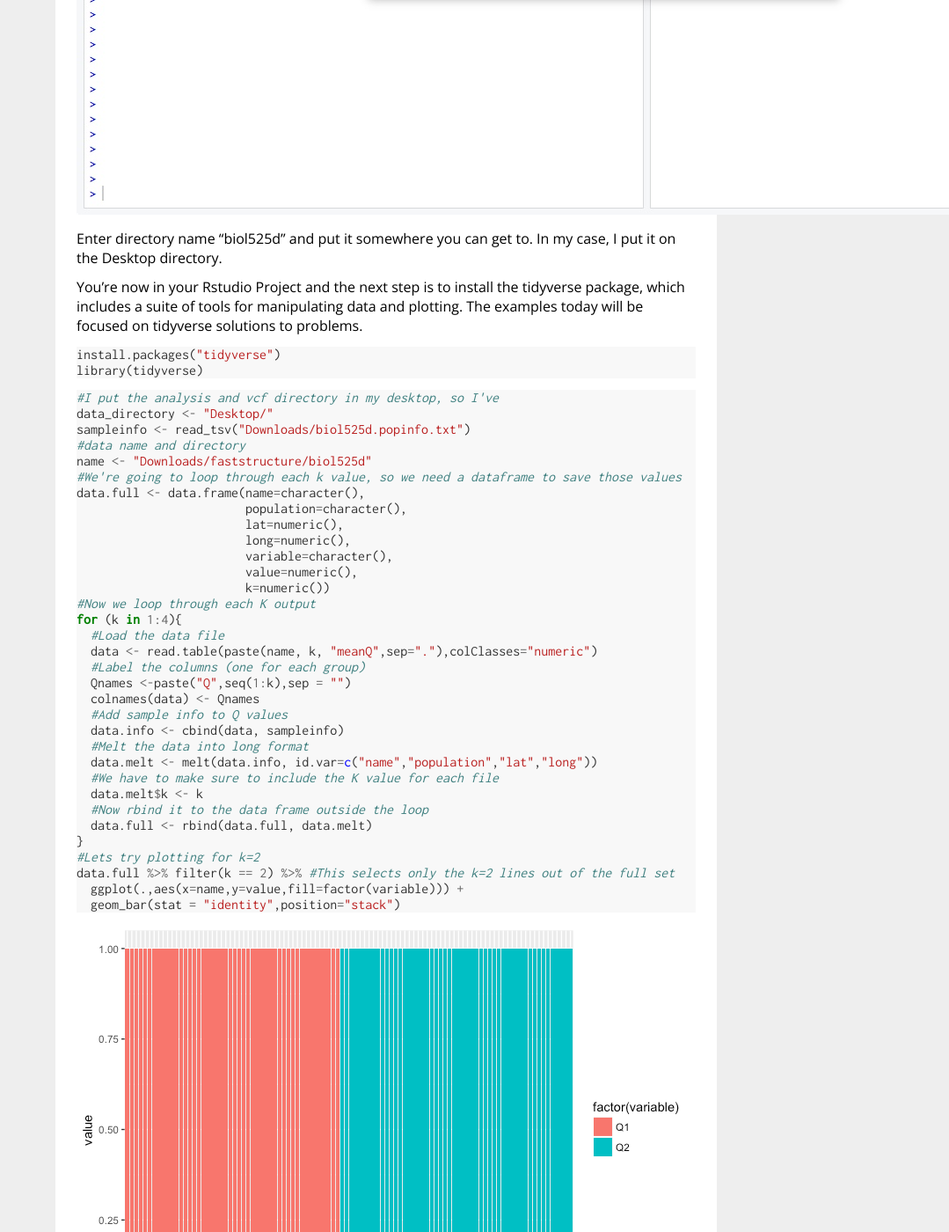
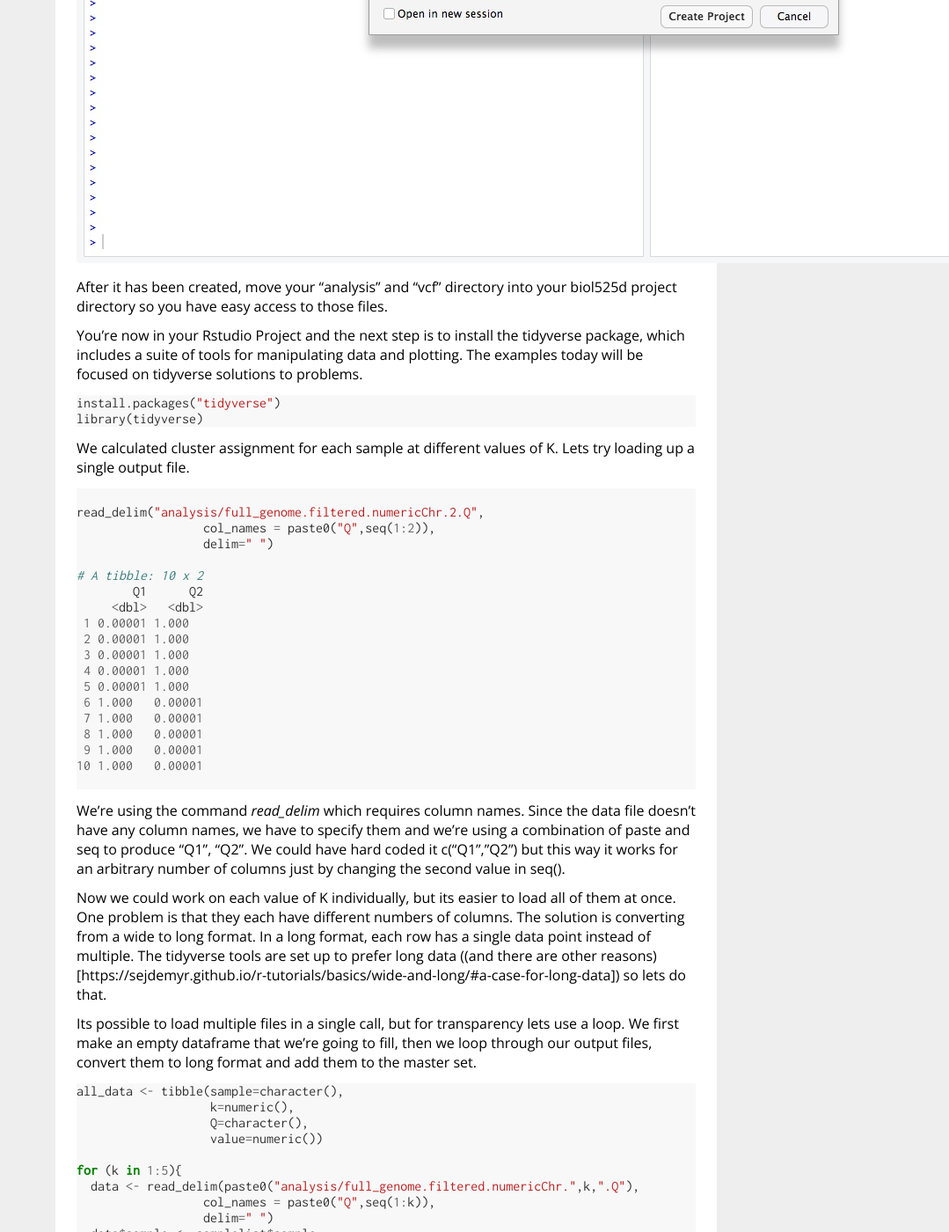
Before and after one commit to owensgl/biol525D, a Jekyll site: the page built from Topic_8-9/plotting_structure.md, in a window 1280 px wide and 1400 px high, scrolled down 3056 px. Shown: the whole window at 88% size, without its empty margins (201-1280 px from the left). Built offline with Jekyll 4.4.1, drawn with Linux system fonts in a browser that asks for light colours; our own code applies the rules of GitHub Pages for plain Markdown files; some of the changed text lies outside the part shown.

Commit message:
Update plotting_structure.md

````diff
--- a/Topic_8-9/plotting_structure.md
+++ b/Topic_8-9/plotting_structure.md
@@ -14,18 +14,19 @@ The first step to any organized R project is to create a new Rstudio project. A
 
 In Rstudio, select File->New Project
 
+Then select "New Directory".
+
 ![](rstudio_project_1.jpeg)
 
-Then select "New Directory".
+Click on "New Project".
 
 ![](rstudio_project_2.jpeg)
 
-Click on "New Directory".
+Enter directory name "biol525d" and put it somewhere you can get to. In my case, I put it on the Desktop directory. Finally, click "Create Project".
 
 ![](rstudio_project_3.jpeg)
 
-Enter directory name "biol525d" and put it somewhere you can get to. In my case, I put it on the Desktop directory.
-
+After it has been created, move your "analysis" and "vcf" directory into your biol525d project directory so you have easy access to those files.
 
 
 You're now in your Rstudio Project and the next step is to install the tidyverse package, which includes a suite of tools for manipulating data and plotting. The examples today will be focused on tidyverse solutions to problems.
@@ -37,94 +38,124 @@ install.packages("tidyverse")
 library(tidyverse)
 ```
 
+We calculated cluster assignment for each sample at different values of K. Lets try loading up a single output file.
 
 ``` r
-#I put the analysis and vcf directory in my desktop, so I've
-data_directory <- "Desktop/"
-sampleinfo <- read_tsv("Downloads/biol525d.popinfo.txt")
-#data name and directory
-name <- "Downloads/faststructure/biol525d"
-#We're going to loop through each k value, so we need a dataframe to save those values
-data.full <- data.frame(name=character(),
-                        population=character(),
-                        lat=numeric(),
-                        long=numeric(),
-                        variable=character(),
-                        value=numeric(),
-                        k=numeric())
-#Now we loop through each K output
-for (k in 1:4){
-  #Load the data file
-  data <- read.table(paste(name, k, "meanQ",sep="."),colClasses="numeric")
-  #Label the columns (one for each group)
-  Qnames <-paste("Q",seq(1:k),sep = "")
-  colnames(data) <- Qnames
-  #Add sample info to Q values
-  data.info <- cbind(data, sampleinfo)
-  #Melt the data into long format
-  data.melt <- melt(data.info, id.var=c("name","population","lat","long"))
-  #We have to make sure to include the K value for each file
-  data.melt$k <- k
-  #Now rbind it to the data frame outside the loop
-  data.full <- rbind(data.full, data.melt)
+
+read_delim("analysis/full_genome.filtered.numericChr.2.Q",
+                  col_names = paste0("Q",seq(1:2)),
+                  delim=" ")
+
+# A tibble: 10 x 2
+        Q1      Q2
+     <dbl>   <dbl>
+ 1 0.00001 1.000
+ 2 0.00001 1.000
+ 3 0.00001 1.000
+ 4 0.00001 1.000
+ 5 0.00001 1.000
+ 6 1.000   0.00001
+ 7 1.000   0.00001
+ 8 1.000   0.00001
+ 9 1.000   0.00001
+10 1.000   0.00001
+
+```
+We're using the command _read\_delim_ which requires column names. Since the data file doesn't have any column names, we have to specify them and we're using a combination of paste and seq to produce "Q1", "Q2". We could have hard coded it c("Q1","Q2") but this way it works for an arbitrary number of columns just by changing the second value in seq().
+
+Now we could work on each value of K individually, but its easier to load all of them at once. One problem is that they each have different numbers of columns. The solution is converting from a wide to long format. In a long format, each row has a single data point instead of multiple. The tidyverse tools are set up to prefer long data ((and there are other reasons)[https://sejdemyr.github.io/r-tutorials/basics/wide-and-long/#a-case-for-long-data]) so lets do that.
+
+Its possible to load multiple files in a single call, but for transparency lets use a loop. We first make an empty dataframe that we're going to fill, then we loop through our output files, convert them to long format and add them to the master set.
+
+```r
+all_data <- tibble(sample=character(),
+                   k=numeric(),
+                   Q=character(),
+                   value=numeric())
+
+for (k in 1:5){
+  data <- read_delim(paste0("analysis/full_genome.filtered.numericChr.",k,".Q"),
+                  col_names = paste0("Q",seq(1:k)),
+                  delim=" ")
+  data$sample <- samplelist$sample
+  data$k <- k
+
+  #This step converts from wide to long.
+  data %>% gather(Q, value, -sample,-k) -> data
+  all_data <- rbind(all_data,data)
 }
-#Lets try plotting for k=2
-data.full %>% filter(k == 2) %>% #This selects only the k=2 lines out of the full set
-  ggplot(.,aes(x=name,y=value,fill=factor(variable))) +
-  geom_bar(stat = "identity",position="stack")
+all_data
+# A tibble: 150 x 4
+   sample      k Q     value
+   <chr>   <int> <chr> <dbl>
+ 1 ANN1133     1 Q1        1
+ 2 ANN1134     1 Q1        1
+ 3 ANN1337     1 Q1        1
+ 4 ANN1338     1 Q1        1
+ 5 ANN1373     1 Q1        1
+ 6 ARG0010     1 Q1        1
+ 7 ARG0015     1 Q1        1
+ 8 ARG0016     1 Q1        1
+ 9 ARG0018     1 Q1        1
+10 ARG0028     1 Q1        1
 ```
 
-![](figure/structure1-1.png)
+Now to plotting. We first try plotting just K=2 by filtering using the filter() command.
+```r
+
+all_data %>%
+  filter(k == 2) %>%
+  ggplot(.,aes(x=sample,y=value,fill=factor(Q))) +
+  geom_bar(stat="identity",position="stack")
+```
+
+![](structure_1.jpg)
+
+Hurray, it works! Although the base plot is pretty ugly. Lets fix a few things:
+* *xlab("Sample") + ylab("Ancestry")* <= Change the axis labels to be more accurate
+* *theme_bw()* <= Remove the grey background.
+* *theme(axis.text.x = element_text(angle = 60, hjust = 1))* <= Rotate the x-axis labels so they don't overlap
+* *scale_fill_brewer(palette="Set1",labels=c("1","2"),name="K")* <= Change the fill color and legend labels
 
 ``` r
-#From this, we can easily scale up to all k values using facet
-data.full %>%
-  ggplot(.,aes(x=name,y=value,fill=factor(variable))) +
-  geom_bar(stat = "identity",position="stack") +
-  facet_wrap(~k, nrow=2)
+all_data %>%
+  filter(k == 2) %>%
+  ggplot(.,aes(x=sample,y=value,fill=factor(Q))) +
+  geom_bar(stat="identity",position="stack") +
+  xlab("Sample") + ylab("Ancestry") +
+  theme_bw() +
+  theme(axis.text.x = element_text(angle = 60, hjust = 1)) +
+  scale_fill_brewer(palette="Set1",name="K",
+                    labels=c("1","2"))
 ```
 
-![](figure/structure1-2.png)
+![](structure_2.jpg)
+
+We can also plot all the different K values together using facet_wrap().
 
 ``` r
-#How about if we want to order samples by the reverse of latitude.
-data.full %>%
-  mutate(name = factor(name, levels = name[order(-lat)])) %>%
-  ggplot(.,aes(x=name,y=value,fill=factor(variable))) +
-  geom_bar(stat = "identity",position="stack") +
-  facet_wrap(~k, nrow=2)
+all_data %>%
+  ggplot(.,aes(x=sample,y=value,fill=factor(Q))) +
+  geom_bar(stat="identity",position="stack") +
+  xlab("Sample") + ylab("Ancestry") +
+  theme_bw() +
+  theme(axis.text.x = element_text(angle = 60, hjust = 1)) +
+  scale_fill_brewer(palette="Set1",name="K",
+                    labels=seq(1:5)) +
+  facet_wrap(~k,ncol=1)
 ```
 
+![](structure_3.jpg)
 
-![](figure/structure1-3.png)
-
-``` r
-#The order works, but lets try to make it look nicer
-
-data.full %>%
-  mutate(name = factor(name, levels = name[order(-lat)])) %>%
-  ggplot(.,aes(x=name,y=value,fill=factor(variable))) +
-  geom_bar(stat = "identity",position="stack") +
-  facet_wrap(~k, nrow=5) +
-  theme_classic()+
-  theme(axis.text.x = element_blank(),
-        axis.ticks = element_blank(),
-        axis.line = element_blank(),
-        axis.title.x = element_blank(),
-        axis.title.y = element_text(size=16),
-        strip.background = element_blank()) +
-  ylab("q-value")+
-  guides(fill = guide_legend(title = "Group", title.position = "left"))
-```
-
-
-![](figure/structure1-4.png)
 
 Plotting challenge 1
 --------------------
 
--   For K = 2, plot the faststructure results and divide your samples by populations. Furthermore, make group 1 red and group 2 blue. Title the plot "*Helianthus* is great!"
+-Reorder the samples in the plot so that the ARG samples are before the ANN samples.
 
+HINT:
+  * Try the forcats package
+  {: .spoiler}
 
 
 Now lets move onto [Principal Component Analysis](./pca.md)
````
